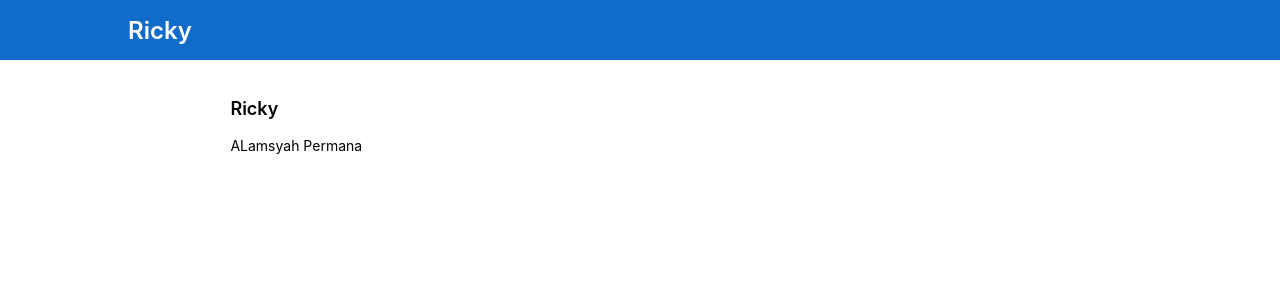
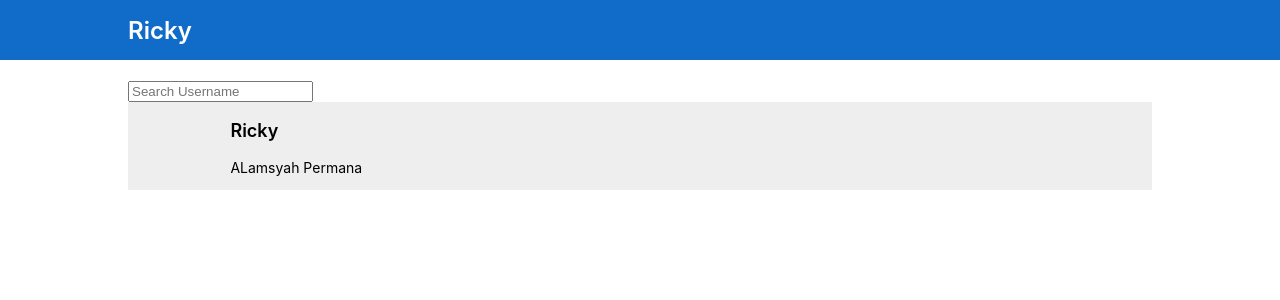
Before and after one commit to rickyalamsyahp/ricky-alamsyah-permana, a React (Create React App) app: page / in a window 1280 px wide. Shown: the top 300 px of the page. Built offline with nearby package versions, Linux system fonts and the light colour scheme.

Commit message:
create input for search username

```diff
--- a/src/pages/Home.jsx
+++ b/src/pages/Home.jsx
@@ -14,7 +14,16 @@ const Home = () => {
         </div>
       </div>
       <div className="home">
-        {/* <input></> */}
+        <div>
+          <input
+            className="input"
+            type="text"
+            //   value={id}
+            //   onChange={(e) => setId(e.target.value)}
+            placeholder="Search Username"
+          />
+        </div>
+
         <div className="cardHome">
           <div className="left">
             <p className="title">Ricky</p>
```
